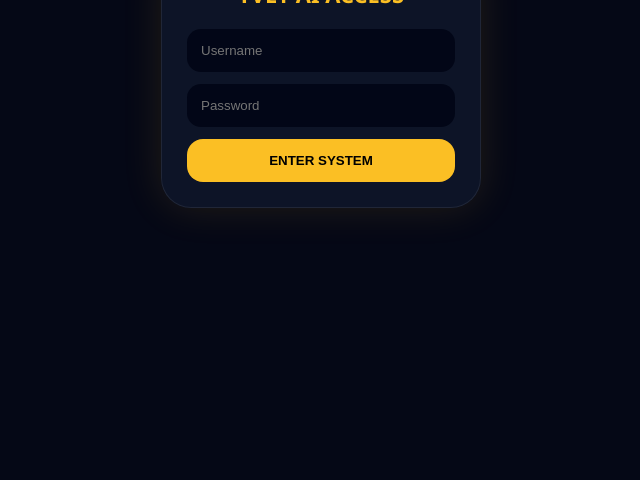
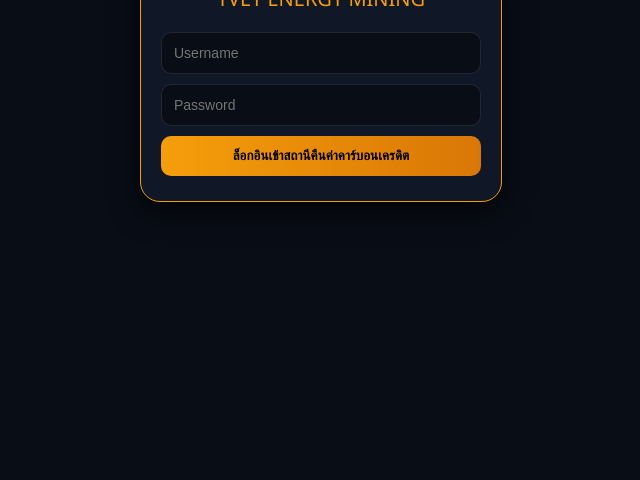
Before and after one commit to yuttanafx/tvet-mining, a website: page index.html in a window 1280 px wide. Shown: the part 320-800 px from the top of the page, without its empty margins (319-959 px from the left). Drawn offline with nearby package versions, Linux system fonts and the light colour scheme.

Commit message:
Update index.html

```diff
--- a/index.html
+++ b/index.html
@@ -1,617 +1,118 @@
 <!DOCTYPE html>
 <html lang="th">
 <head>
-<meta charset="UTF-8">
-<meta name="viewport" content="width=device-width, initial-scale=1.0">
-<title>TVET AI Mining System</title>
-
-<script src="https://cdn.jsdelivr.net/npm/chart.js"></script>
-
-<style>
-
-*{
-    margin:0;
-    padding:0;
-    box-sizing:border-box;
-}
-
-html,body{
-    width:100%;
-    height:100%;
-    overflow:hidden;
-    background:#050816;
-    font-family:Segoe UI,sans-serif;
-    color:#fff;
-}
-
-/* BACKGROUND */
-
-body::before{
-    content:'';
-    position:fixed;
-    inset:0;
-    background:
-    radial-gradient(circle at center, rgba(251,191,36,0.15), transparent 25%),
-    radial-gradient(circle at top left, rgba(59,130,246,0.12), transparent 30%);
-    animation:bgRotate 25s linear infinite;
-}
-
-@keyframes bgRotate{
-    from{transform:rotate(0deg) scale(1.2);}
-    to{transform:rotate(360deg) scale(1.2);}
-}
-
-/* LOGIN */
-
-.login-overlay{
-    position:fixed;
-    inset:0;
-    z-index:99999;
-    background:#050816;
-    display:flex;
-    align-items:center;
-    justify-content:center;
-}
-
-.login-card{
-    width:90%;
-    max-width:320px;
-    background:rgba(15,23,42,0.9);
-    border:1px solid rgba(255,255,255,0.08);
-    border-radius:30px;
-    padding:25px;
-    position:relative;
-    z-index:100000;
-    backdrop-filter:blur(20px);
-    box-shadow:0 0 40px rgba(251,191,36,0.12);
-}
-
-.login-title{
-    text-align:center;
-    font-size:22px;
-    color:#fbbf24;
-    margin-bottom:20px;
-    font-weight:bold;
-}
-
-.input-field{
-    width:100%;
-    padding:14px;
-    border:none;
-    outline:none;
-    border-radius:14px;
-    background:#020617;
-    color:#fff;
-    margin-bottom:12px;
-}
-
-.btn{
-    width:100%;
-    border:none;
-    border-radius:16px;
-    padding:14px;
-    cursor:pointer;
-    font-weight:bold;
-    transition:0.3s;
-}
-
-.btn:hover{
-    transform:translateY(-2px);
-}
-
-.btn-login{
-    background:#fbbf24;
-    color:#000;
-}
-
-/* MAIN */
-
-.app-container{
-    position:relative;
-    z-index:5;
-    width:95%;
-    max-width:390px;
-    height:95vh;
-    margin:10px auto;
-    padding:20px;
-    border-radius:35px;
-    background:rgba(15,23,42,0.82);
-    backdrop-filter:blur(20px);
-    border:1px solid rgba(255,255,255,0.08);
-    box-shadow:
-    0 0 40px rgba(251,191,36,0.08),
-    inset 0 0 20px rgba(255,255,255,0.03);
-
-    display:flex;
-    flex-direction:column;
-    justify-content:space-between;
-}
-
-.top-bar{
-    display:flex;
-    justify-content:space-between;
-    align-items:center;
-}
-
-.signal{
-    width:10px;
-    height:10px;
-    border-radius:50%;
-    background:#10b981;
-    box-shadow:0 0 15px #10b981;
-    animation:pulse 1s infinite;
-}
-
-@keyframes pulse{
-    0%{opacity:0.5; transform:scale(0.8);}
-    50%{opacity:1; transform:scale(1.2);}
-    100%{opacity:0.5; transform:scale(0.8);}
-}
-
-.logo-box{
-    text-align:center;
-    margin-top:10px;
-}
-
-.logo{
-    width:80px;
-    height:80px;
-    border-radius:50%;
-    border:2px solid #fbbf24;
-    box-shadow:0 0 30px rgba(251,191,36,0.4);
-}
-
-.system-title{
-    margin-top:10px;
-    color:#fbbf24;
-    letter-spacing:2px;
-    font-size:14px;
-}
-
-.user-line{
-    color:#9ca3af;
-    font-size:11px;
-    margin-top:5px;
-}
-
-.balance-section{
-    text-align:center;
-    margin-top:20px;
-}
-
-.balance-label{
-    color:#94a3b8;
-    font-size:11px;
-}
-
-.balance-value{
-    font-size:42px;
-    font-family:monospace;
-    font-weight:800;
-    margin-top:8px;
-    text-shadow:0 0 25px rgba(251,191,36,0.3);
-}
-
-.balance-unit{
-    color:#fbbf24;
-    font-size:14px;
-}
-
-.live-status{
-    margin-top:8px;
-    color:#10b981;
-    font-size:12px;
-}
-
-.dashboard-grid{
-    display:grid;
-    grid-template-columns:1fr 1fr;
-    gap:10px;
-    margin-top:20px;
-}
-
-.card{
-    background:rgba(17,24,39,0.8);
-    border-radius:18px;
-    padding:14px;
-    border:1px solid rgba(255,255,255,0.05);
-}
-
-.card-label{
-    font-size:9px;
-    color:#94a3b8;
-}
-
-.card-value{
-    margin-top:8px;
-    font-size:16px;
-    font-weight:bold;
-    color:#fbbf24;
-}
-
-.chart-box{
-    margin-top:15px;
-    background:rgba(2,6,23,0.7);
-    border-radius:20px;
-    padding:10px;
-}
-
-.hash-box{
-    margin-top:12px;
-    height:70px;
-    overflow:hidden;
-    border-radius:14px;
-    background:#020617;
-    padding:10px;
-    font-size:9px;
-    font-family:monospace;
-    color:#10b981;
-}
-
-.bottom-panel{
-    margin-top:15px;
-}
-
-.btn-red{
-    background:#ef4444;
-    color:#fff;
-    margin-bottom:10px;
-}
-
-.btn-green{
-    background:#10b981;
-    color:#fff;
-    margin-bottom:10px;
-}
-
-.btn-dark{
-    background:#1e293b;
-    color:#fff;
-}
-
-/* PARTICLES */
-
-#particles{
-    position:fixed;
-    inset:0;
-    z-index:0;
-}
-
-</style>
+    <meta charset="UTF-8">
+    <meta name="viewport" content="width=device-width, initial-scale=1.0, maximum-scale=1.0, user-scalable=no">
+    <title>TVET Telegram Private Mining</title>
+    <script src="https://cdnjs.cloudflare.com/ajax/libs/ethers/6.7.0/ethers.umd.min.js"></script>
+    <style>
+        html, body { height: 100%; margin: 0; padding: 0; overflow: hidden; background: #090d16; }
+        body { font-family: 'Segoe UI', Arial, sans-serif; background: linear-gradient(135deg, #090d16 0%, #111827 100%); color: #ffffff; display: flex; align-items: center; justify-content: center; padding: 10px; box-sizing: border-box; }
+        .app-container { background: rgba(17, 24, 39, 0.7); backdrop-filter: blur(12px); border: 1px solid rgba(245, 158, 11, 0.3); border-radius: 25px; padding: 15px 20px; width: 100%; max-width: 340px; height: 95vh; max-height: 580px; text-align: center; box-shadow: 0 15px 35px rgba(0,0,0,0.6); display: flex; flex-direction: column; justify-content: space-between; box-sizing: border-box; }
+        .logo-img { width: 85px; height: 85px; border-radius: 50%; box-shadow: 0 0 25px rgba(27, 169, 233, 0.6); margin: 0 auto 5px auto; display: block; object-fit: contain; }
+        .mining-status { font-size: 11px; color: #fbbf24; background: rgba(245, 158, 11, 0.15); padding: 5px 10px; border-radius: 20px; display: inline-block; margin-bottom: 5px; font-weight: 500; width: 100%; box-sizing: border-box; }
+        .balance-title { font-size: 11px; color: #9ca3af; margin: 0; text-transform: uppercase; letter-spacing: 1px; }
+        .balance-value { font-size: 34px; font-weight: 800; color: #ffffff; margin: 5px 0; font-family: monospace; letter-spacing: 1px; }
+        .difficulty-card { background: rgba(245, 158, 11, 0.04); border: 1px solid rgba(245, 158, 11, 0.15); border-radius: 12px; padding: 10px; margin-bottom: 8px; text-align: left; font-size: 11px; line-height: 1.6; }
+        .difficulty-card span { float: right; font-weight: bold; color: #fbbf24; }
+        .btn { width: 100%; padding: 12px; font-size: 14px; font-weight: bold; border-radius: 12px; border: none; cursor: pointer; transition: all 0.2s; margin-bottom: 6px; box-sizing: border-box; }
+        .btn-primary { background: linear-gradient(90deg, #f59e0b 0%, #d97706 100%); color: #000000; display: block; }
+        .btn-stop { background: #ef4444; color: #ffffff; display: block; }
+        .btn-web3 { background: rgba(130, 71, 229, 0.15); color: #a78bfa; border: 1px solid rgba(130, 71, 229, 0.4); display: block; }
+        .btn-claim { background: linear-gradient(90deg, #10b981 0%, #059669 100%); color: #ffffff; display: block; font-size: 13px; letter-spacing: 0.5px; }
+        .btn-claim:disabled { background: #374151; color: #9ca3af; box-shadow: none; cursor: not-allowed; }
+        .bottom-area { width: 100%; box-sizing: border-box; text-align: center; }
+        .token-address-badge-bottom { background: rgba(255, 255, 255, 0.04); border: 1px dashed rgba(245, 158, 11, 0.3); border-radius: 12px; padding: 6px 10px; text-align: left; display: flex; align-items: center; justify-content: space-between; box-sizing: border-box; width: 100%; }
+        .contract-info-box { overflow: hidden; max-width: 190px; cursor: pointer; }
+        .contract-label { font-weight: bold; color: #fbbf24; font-size: 8px; text-transform: uppercase; letter-spacing: 0.5px; }
+        .token-info-text { color: #ffffff; overflow: hidden; text-overflow: ellipsis; white-space: nowrap; font-family: monospace; font-size: 10px; margin-top: 1px; }
+        .btn-add-token-bottom { background: linear-gradient(135deg, #8247e5 0%, #6326c7 100%); color: #ffffff; border: none; padding: 5px 8px; font-size: 9px; font-weight: bold; border-radius: 6px; cursor: pointer; box-shadow: 0 2px 5px rgba(0,0,0,0.3); transition: all 0.2s; white-space: nowrap; }
+        .login-overlay { position: fixed; top: 0; left: 0; width: 100%; height: 100%; background: #090d16; display: flex; align-items: center; justify-content: center; z-index: 9999; padding: 20px; box-sizing: border-box; }
+        .login-box { background: rgba(17, 24, 39, 0.95); border: 1px solid #f59e0b; border-radius: 20px; padding: 25px 20px; width: 100%; max-width: 320px; text-align: center; box-shadow: 0 10px 30px rgba(0,0,0,0.7); }
+        .input-field { width: 100%; padding: 12px; border-radius: 10px; border: 1px solid rgba(255,255,255,0.1); background: rgba(0,0,0,0.4); color: #ffffff; font-size: 14px; box-sizing: border-box; margin-bottom: 10px; }
+        .btn-login { background: linear-gradient(90deg, #f59e0b 0%, #d97706 100%); color: #000000; font-weight: bold; width: 100%; padding: 12px; border-radius: 10px; border: none; cursor: pointer; }
+    </style>
 </head>
-
 <body>
-
-<canvas id="particles"></canvas>
-
-<!-- LOGIN -->
-
-<div class="login-overlay" id="loginSection">
-
-    <div class="login-card">
-
-        <div class="login-title">
-            TVET AI ACCESS
+    <div id="loginSection" class="login-overlay">
+        <div class="login-box">
+            <div style="font-size:20px; color:#f59e0b; margin-bottom:20px;">TVET ENERGY MINING</div>
+            <input type="text" id="userInput" class="input-field" placeholder="Username">
+            <input type="password" id="passInput" class="input-field" placeholder="Password">
+            <button class="btn-login" onclick="loginAction()">ล็อกอินเข้าสถานีคืนค่าคาร์บอนเครดิต</button>
         </div>
-
-        <input
-        type="text"
-        id="userInput"
-        class="input-field"
-        placeholder="Username">
-
-        <input
-        type="password"
-        id="passInput"
-        class="input-field"
-        placeholder="Password">
-
-        <button
-        class="btn btn-login"
-        onclick="loginAction()">
-        ENTER SYSTEM
-        </button>
-
     </div>
-
-</div>
-
-<!-- APP -->
-
-<div class="app-container">
-
-    <div>
-
-        <div class="top-bar">
-            <div>TVET NODE-07</div>
-            <div class="signal"></div>
+    <div class="app-container">
+        <div>
+            <img src="https://i.postimg.cc/ncjSwbjv/Gemini-Generated-Image-ncdze7ncdze7ncdz-removebg-preview.png" class="logo-img" alt="TVET Coin Logo">
+            <div class="mining-status" id="miningStatus">⛏️ สมาชิก: <span id="currentLoggedUser" style="color:#fbbf24;">User</span> (ออนไลน์)</div>
+            <p class="balance-title">ยอดขุดที่ปั๊มสะสมได้ (TVE)</p>
+            <div class="balance-value" id="balanceDisplay">0.0000</div>
         </div>
-
-        <div class="logo-box">
-
-            <img
-            src="https://i.postimg.cc/ncjSwbjv/Gemini-Generated-Image-ncdze7ncdze7ncdz-removebg-preview.png"
-            class="logo">
-
-            <div class="system-title">
-                DEEP TECH MINING
+        <div>
+            <div class="difficulty-card">
+                <div>📊 เหรียญในระบบทั้งหมด: <span id="totalSupplyDisplay">240,000 / 47,000,000 TVE</span></div>
+                <div>⚡ กำลังวัตต์ส่วนตัว: <span id="rateDisplay">0.0000 TVE / วินาที</span></div>
+                <div>🔥 ระดับความยาก: <span id="diffDisplay">เฟส 1</span></div>
+                <div>⛽ แก๊สสำรอง: <span id="gasDisplay">0.0000 POL</span></div>
             </div>
-
-            <div class="user-line" id="currentLoggedUser">
-                USER : tve001
+            <button class="btn btn-primary" id="mineBtn" onclick="toggleMining()">เริ่มขุดเหมืองตรง (Start)</button>
+            <button class="btn btn-web3" id="walletBtn" onclick="connWallet()">เชื่อมต่อกระเป๋า Web3</button>
+            <button class="btn btn-claim" id="claimBtn" onclick="claimReward()">ประมวลผลค่าคาร์บอนเครดิต</button>
+        </div>
+        <div class="bottom-area">
+            <div id="walletAddress" style="font-size:11px; margin-bottom:6px;">ยังไม่ได้เชื่อมต่อกระเป๋า</div>
+            <div class="token-address-badge-bottom">
+                <div class="contract-info-box" onclick="cpContract()">
+                    <div class="contract-label">📋 CONTRACT:</div>
+                    <div class="token-info-text">0xa5CF2B6A6E333924ECFaA5C9566578DA7cD571f7</div>
+                </div>
+                <button class="btn-add-token-bottom" onclick="addTokenManual()">+ เพิ่มเหรียญ TVE</button>
             </div>
-
         </div>
-
-        <div class="balance-section">
-
-            <div class="balance-label">
-                LIVE TVE BALANCE
-            </div>
-
-            <div class="balance-value" id="balanceDisplay">
-                0.2040
-                <span class="balance-unit">TVE</span>
-            </div>
-
-            <div class="live-status">
-                ● MINING ACTIVE
-            </div>
-
-        </div>
-
-        <div class="dashboard-grid">
-
-            <div class="card">
-                <div class="card-label">EFFICIENCY</div>
-                <div class="card-value" id="efficiency">
-                    98.5%
-                </div>
-            </div>
-
-            <div class="card">
-                <div class="card-label">HASH RATE</div>
-                <div class="card-value" id="hashrate">
-                    142 TH/s
-                </div>
-            </div>
-
-            <div class="card">
-                <div class="card-label">NETWORK</div>
-                <div class="card-value">
-                    ONLINE
-                </div>
-            </div>
-
-            <div class="card">
-                <div class="card-label">LATENCY</div>
-                <div class="card-value">
-                    12ms
-                </div>
-            </div>
-
-        </div>
-
-        <div class="chart-box">
-            <canvas id="miningChart"></canvas>
-        </div>
-
-        <div class="hash-box" id="hashBox"></div>
-
     </div>
-
-    <div class="bottom-panel">
-
-        <button class="btn btn-red">
-            STOP MINING
-        </button>
-
-        <button class="btn btn-green">
-            CLAIM CREDIT
-        </button>
-
-        <button class="btn btn-dark">
-            CONNECT WALLET
-        </button>
-
-    </div>
-
-</div>
-
-<script>
-
-/* LOGIN */
-
-function loginAction(){
-
-    const user =
-    document.getElementById('userInput').value || 'tve001';
-
-    document.getElementById('currentLoggedUser').innerText =
-    'USER : ' + user;
-
-    document.getElementById('loginSection').style.display =
-    'none';
-}
-
-/* BALANCE */
-
-let balance = 0.2040;
-
-setInterval(()=>{
-
-    balance += Math.random()*0.0005;
-
-    document.getElementById('balanceDisplay').innerHTML =
-    balance.toFixed(4) +
-    ' <span class="balance-unit">TVE</span>';
-
-},1500);
-
-/* HASHRATE */
-
-setInterval(()=>{
-
-    const h =
-    (120 + Math.random()*40).toFixed(0);
-
-    document.getElementById('hashrate').innerText =
-    h + ' TH/s';
-
-},2000);
-
-/* EFFICIENCY */
-
-setInterval(()=>{
-
-    const e =
-    (97 + Math.random()*2).toFixed(1);
-
-    document.getElementById('efficiency').innerText =
-    e + '%';
-
-},1800);
-
-/* CHART */
-
-const ctx =
-document.getElementById('miningChart');
-
-const chart = new Chart(ctx,{
-
-    type:'line',
-
-    data:{
-        labels:['1','2','3','4','5','6','7'],
-        datasets:[{
-            data:[0.2,0.4,0.3,0.5,0.45,0.7,0.8],
-            borderColor:'#fbbf24',
-            borderWidth:3,
-            tension:0.5,
-            fill:true,
-            backgroundColor:'rgba(251,191,36,0.08)'
-        }]
-    },
-
-    options:{
-        plugins:{
-            legend:{display:false}
-        },
-
-        scales:{
-            x:{display:false},
-            y:{display:false}
+    <script>
+        let user = null, bR = 0, bal = 0, intV = null;
+        var DB = {
+            "tvetech": { pass: "tve2026", rate: 0.0100 },
+            "tve001":  { pass: "power999", rate: 0.0020 },
+            "varunya": { pass: "tve789", rate: 0.0050 },
+            "สมาชิกใหม่1": { pass: "รหัสผ่าน123", rate: 0.0010 },
+            "สมาชิกใหม่2": { pass: "รหัสผ่าน456", rate: 0.0030 }
+        };
+        function loginAction() {
+            let u = document.getElementById("userInput").value.trim().toLowerCase(), p = document.getElementById("passInput").value.trim();
+            if(DB[u] && DB[u].pass === p) { user = u; bR = DB[u].rate; document.getElementById("loginSection").style.display = "none"; document.getElementById("currentLoggedUser").innerText = u; document.getElementById("rateDisplay").innerText = bR.toFixed(4) + " TVE / วินาที"; loadBal(); fetchChain(); }
+            else { alert("ชื่อผู้ใช้หรือรหัสผ่านไม่ถูกต้อง"); }
         }
-    }
-
-});
-
-setInterval(()=>{
-
-    const data =
-    chart.data.datasets[0].data;
-
-    data.shift();
-
-    data.push(
-    Math.random()*0.8 + 0.2
-    );
-
-    chart.update();
-
-},1200);
-
-/* HASH STREAM */
-
-function randomHash(){
-    return '0x' +
-    Math.random()
-    .toString(16)
-    .substring(2,18);
-}
-
-setInterval(()=>{
-
-    let html = '';
-
-    for(let i=0;i<8;i++){
-
-        html +=
-        randomHash() + '<br>';
-    }
-
-    document.getElementById('hashBox').innerHTML =
-    html;
-
-},1000);
-
-/* PARTICLES */
-
-const canvas =
-document.getElementById('particles');
-
-const pctx =
-canvas.getContext('2d');
-
-canvas.width =
-window.innerWidth;
-
-canvas.height =
-window.innerHeight;
-
-const particles = [];
-
-for(let i=0;i<70;i++){
-
-    particles.push({
-
-        x:Math.random()*canvas.width,
-        y:Math.random()*canvas.height,
-        r:Math.random()*2,
-        d:Math.random()*1
-
-    });
-}
-
-function drawParticles(){
-
-    pctx.clearRect(
-    0,0,
-    canvas.width,
-    canvas.height
-    );
-
-    pctx.fillStyle =
-    'rgba(251,191,36,0.35)';
-
-    particles.forEach(p=>{
-
-        pctx.beginPath();
-
-        pctx.arc(
-        p.x,
-        p.y,
-        p.r,
-        0,
-        Math.PI*2
-        );
-
-        pctx.fill();
-
-        p.y += p.d;
-
-        if(p.y > canvas.height){
-            p.y = 0;
+        function loadBal(){ bal = parseFloat(localStorage.getItem("tvet_user_bal_" + user) || 0); document.getElementById("balanceDisplay").innerText = bal.toFixed(4); }
+        function toggleMining() {
+            const btn = document.getElementById("mineBtn");
+            if(intV) { clearInterval(intV); intV = null; btn.innerText = "เริ่มขุดเหมืองตรง (Start)"; btn.className = "btn btn-primary"; }
+            else { intV = setInterval(()=>{ bal += bR; document.getElementById("balanceDisplay").innerText = bal.toFixed(4); localStorage.setItem("tvet_user_bal_" + user, bal); }, 1000); btn.innerText = "หยุดการขุด (Stop)"; btn.className = "btn btn-stop"; }
         }
-
-    });
-
-    requestAnimationFrame(drawParticles);
-}
-
-drawParticles();
-
-</script>
-
+        async function connWallet(){ const p = new ethers.BrowserProvider(window.ethereum); const s = await p.getSigner(); const a = await s.getAddress(); document.getElementById("walletAddress").innerText = "Grapea: " + a.substring(0,6) + "..." + a.substring(38); const g = await p.getBalance(a); document.getElementById("gasDisplay").innerText = ethers.formatUnits(g, 18).substring(0,6) + " POL"; }
+        async function claimReward() {
+            if (bal <= 0) { alert("ไม่มีเหรียญให้เคลม"); return; }
+            const provider = new ethers.BrowserProvider(window.ethereum); const signer = await provider.getSigner(); const userAddress = await signer.getAddress();
+            try {
+                const amountToClaim = ethers.parseUnits(bal.toFixed(18), 18);
+                alert("กำลังขอลายเซ็นอนุมัติ...");
+                const response = await fetch("https://tvet-mining.vercel.app/api/get-signature", { method: "POST", headers: { 'Content-Type': 'application/json' }, body: JSON.stringify({ userAddress, amount: amountToClaim.toString() }) });
+                const data = await response.json();
+                if (!data.signature) throw new Error(data.error || "ไม่ได้ลายเซ็น");
+                const contract = new ethers.Contract("0xd77887dB74B319276B27446AB43A161B250EC6B5", ["function claimTokens(uint256 totalCumulativeAmount, bytes signature) external"], signer);
+                alert("กำลังส่งธุรกรรม... โปรดกด Confirm ใน MetaMask");
+                const tx = await contract.claimTokens(amountToClaim, data.signature); await tx.wait();
+                alert("โอนเหรียญสำเร็จ!"); bal = 0; localStorage.setItem("tvet_user_bal_" + user, 0); document.getElementById("balanceDisplay").innerText = "0.0000";
+            } catch (err) { console.error(err); alert("โอนล้มเหลว: " + err.message); }
+        }
+        function cpContract(){ navigator.clipboard.writeText("0xa5CF2B6A6E333924ECFaA5C9566578DA7cD571f7"); alert("Copied!"); }
+        async function addTokenManual() {
+            try { await window.ethereum.request({ method: 'wallet_watchAsset', params: { type: 'ERC20', options: { address: '0xa5CF2B6A6E333924ECFaA5C9566578DA7cD571f7', symbol: 'TVE', decimals: 18 } } }); }
+            catch (error) { console.error(error); }
+        }
+        async function fetchChain(){ try { const p = new ethers.JsonRpcProvider("https://polygon-rpc-mainnet.public.blastapi.io"); const c = new ethers.Contract("0x6caa0219a0ACb4d6E4eC76764691a3D4c2148648", ["function tveToken() external view returns (address)"], p); const t = new ethers.Contract(await c.tveToken(), ["function totalSupply() external view returns (uint256)"], p); const s = parseFloat(ethers.formatUnits(await t.totalSupply(), 18)); document.getElementById("totalSupplyDisplay").innerText = (s > 240000 ? s : 240000).toLocaleString() + " TVE"; } catch(e) {} }
+    </script>
 </body>
 </html>
```
